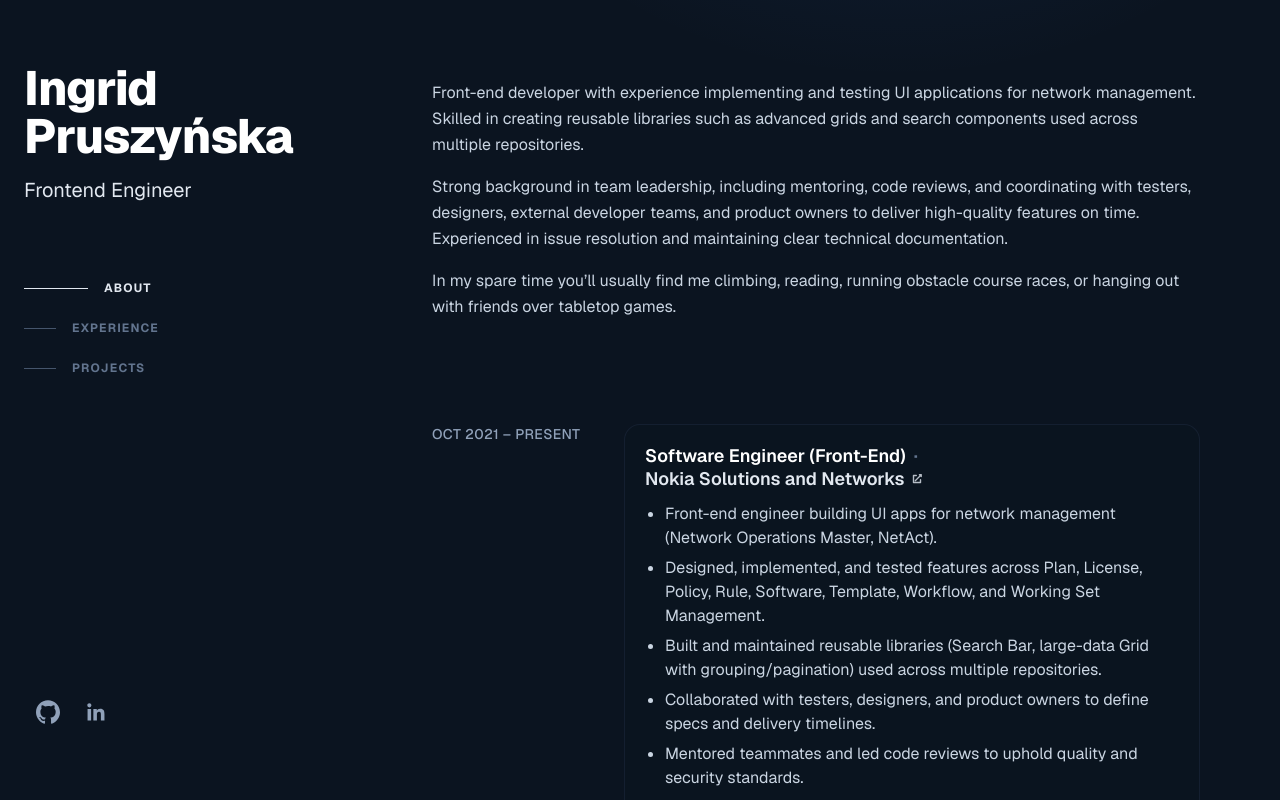
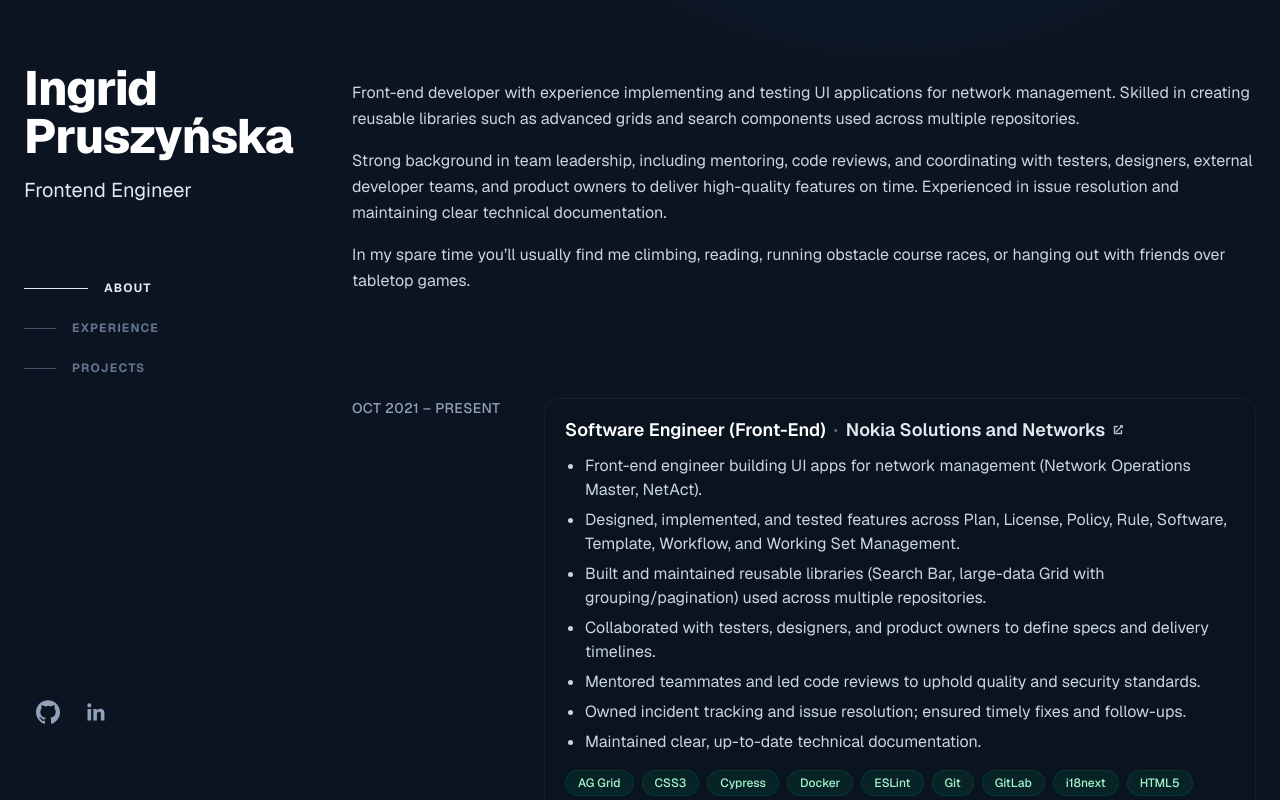
Before and after one commit to Ilshae/portfolio-2026, a Next.js app: page / in a window 1280 px wide. Shown: the top 800 px of the page. Built offline with nearby package versions, Linux system fonts and the light colour scheme.

Commit message:
wider page

```diff
--- a/src/app/layout.tsx
+++ b/src/app/layout.tsx
@@ -32,8 +32,8 @@
     <html lang="en" className={`${geistSans.variable} ${geistMono.variable} antialiased`}>
       <body className="bg-[#0b1420] text-slate-200 min-h-screen">
         <div className="min-h-screen bg-[radial-gradient(1200px_circle_at_-10%_-20%,rgba(59,130,246,0.2),transparent_40%),radial-gradient(900px_700px_at_70%_-10%,rgba(59,130,246,0.12),transparent_50%)]">
-          <div className="mx-auto max-w-7xl px-6">
-            <div className="grid min-h-screen grid-cols-[320px_1fr] gap-8">
+          <div className="mx-auto max-w-[1400px] px-6">
+            <div className="grid min-h-screen grid-cols-[280px_1fr] gap-12">
               <nav role="navigation" aria-label="Sidebar">
                 <Sidebar
                   name="Ingrid Pruszyńska"
--- a/src/app/page.tsx
+++ b/src/app/page.tsx
@@ -4,7 +4,7 @@
 
 export default function Page() {
   return (
-    <main className="mx-auto max-w-3xl space-y-20 min-h-screen">
+    <main className="space-y-20 min-h-screen">
       <section id="about" aria-label="About Ingrid Pruszyńska">
         <About />
       </section>
```
